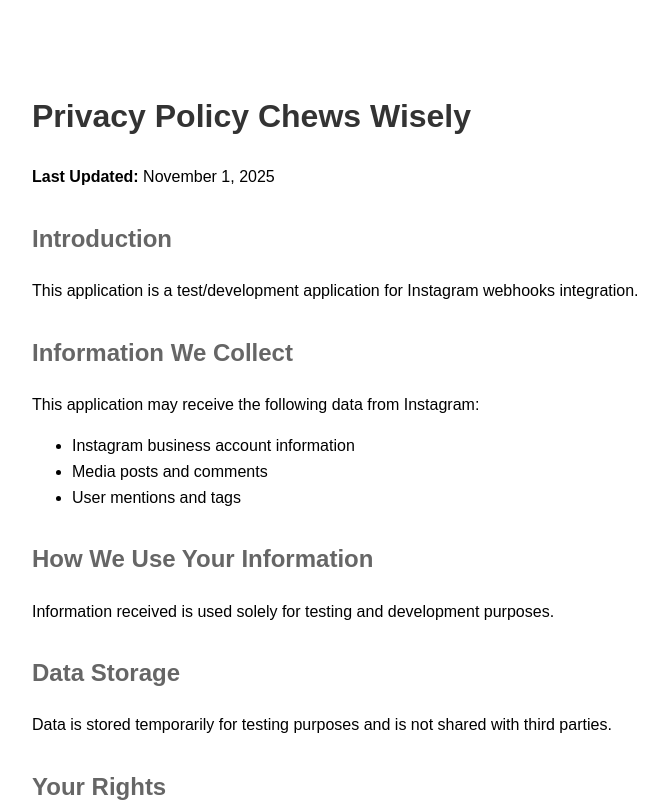
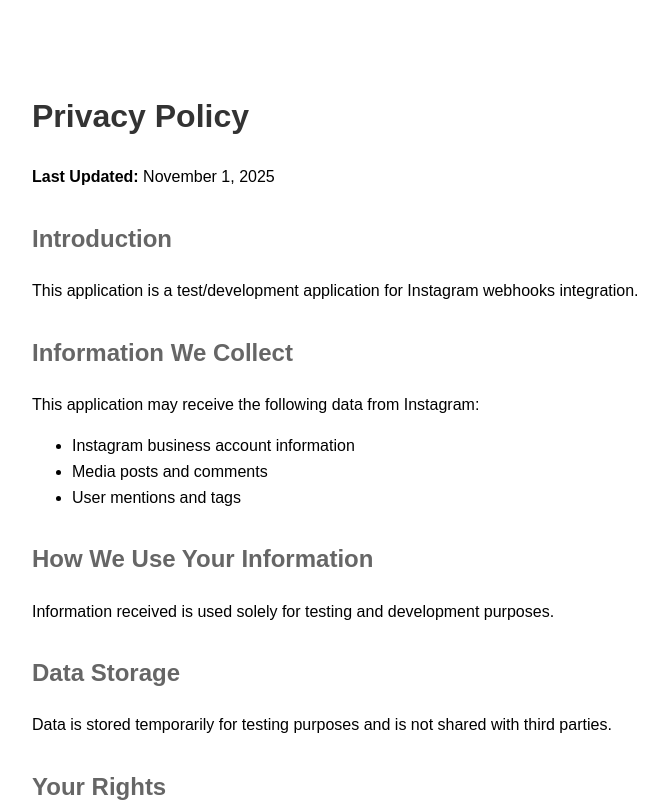
Before and after one commit to arcarim/privacy-policy, a plain HTML site: page index.html in a window 1280 px wide. Shown: the top 809 px of the page, without its empty margins (208-876 px from the left). Drawn offline with Linux system fonts and the light colour scheme.

Commit message:
Update index.html

```diff
--- a/index.html
+++ b/index.html
@@ -17,7 +17,7 @@
     </style>
 </head>
 <body>
-    <h1>Privacy Policy Chews Wisely</h1>
+    <h1>Privacy Policy</h1>
     <p><strong>Last Updated:</strong> November 1, 2025</p>
 
     <h2>Introduction</h2>
```
